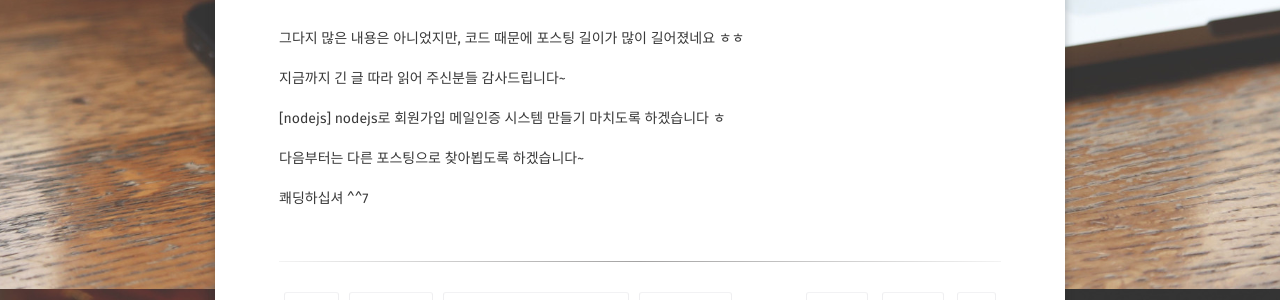
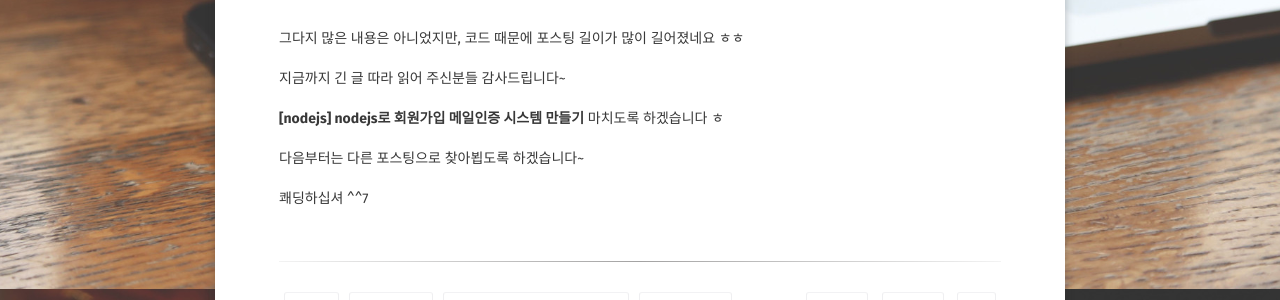
Before and after one commit to plan5886/plan5886.github.io, a Jekyll site: the page built from _posts/2019-12-17-[nodejs]nodemailer with naver2.md, in a window 1280 px wide and 900 px high, scrolled down 4757 px. Shown: the part 354-654 px from the top of the window. Built offline with Jekyll 4.4.1, drawn with Linux system fonts in a browser that asks for light colours; some web fonts are replaced; comment, search, counter and statistics services are not loaded.

```diff
--- a/_posts/2019-12-17-[nodejs]nodemailer with naver2.md
+++ b/_posts/2019-12-17-[nodejs]nodemailer with naver2.md
@@ -189,7 +189,7 @@ router.post('/verify', function(req, res, next) {
 
 지금까지 긴 글 따라 읽어 주신분들 감사드립니다~
 
-[nodejs] nodejs로 회원가입 메일인증 시스템 만들기 마치도록 하겠습니다 ㅎ
+**[nodejs] nodejs로 회원가입 메일인증 시스템 만들기** 마치도록 하겠습니다 ㅎ
 
 다음부터는 다른 포스팅으로 찾아뵙도록 하겠습니다~
 
```
